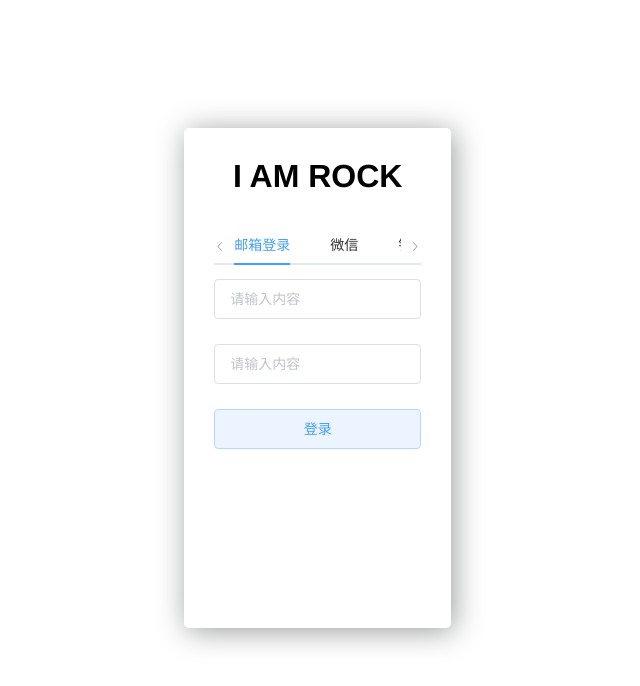
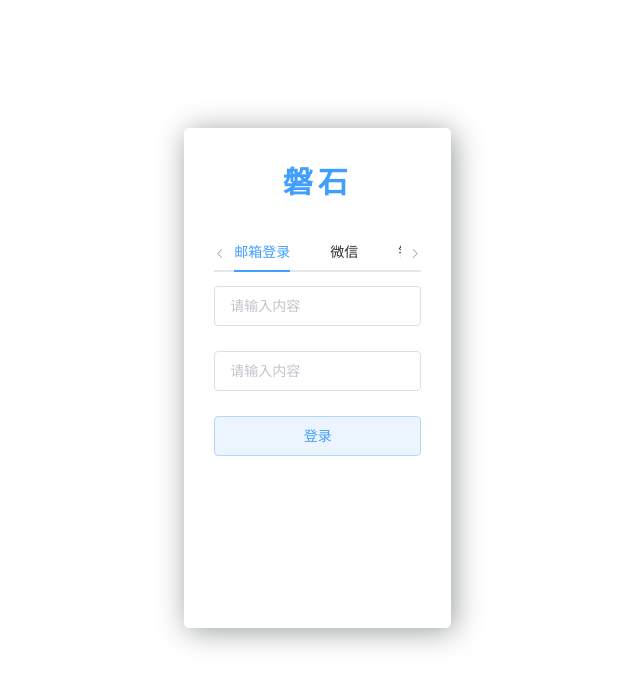
Before and after one commit to gravitionium/rock, a Vue app: page / in a window 1280 px wide. Shown: the top 686 px of the page, without its empty margins (349-989 px from the left). Built offline with nearby package versions, Linux system fonts and the light colour scheme.

Commit message:
对登陆页上的系统名称进行修改

```diff
--- a/src/App.vue
+++ b/src/App.vue
@@ -5,7 +5,7 @@
           <el-row>
             <el-col :span="5" :offset="10">
               <div class="containerLogin">
-                <h1 class="loginTitle">I AM ROCK</h1>
+                <h1 class="loginTitle">磐石</h1>
                 <template>
                   <el-tabs v-model="activeName" @tab-click="handleClick">
                     <el-tab-pane label="邮箱登录" name="first">
@@ -72,6 +72,9 @@
 }
 .loginTitle{
   padding:0 0 30px 0;
+  color: #409EFF;
+  font-size: 30px;
+  letter-spacing: 5px;
 }
 .loginMargin{
   margin-bottom:25px;
```
